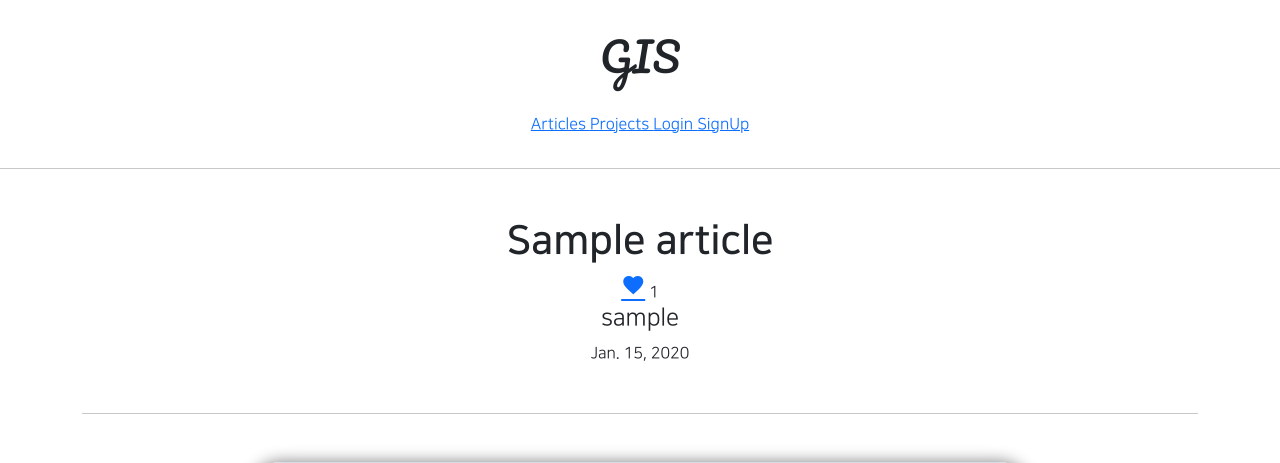
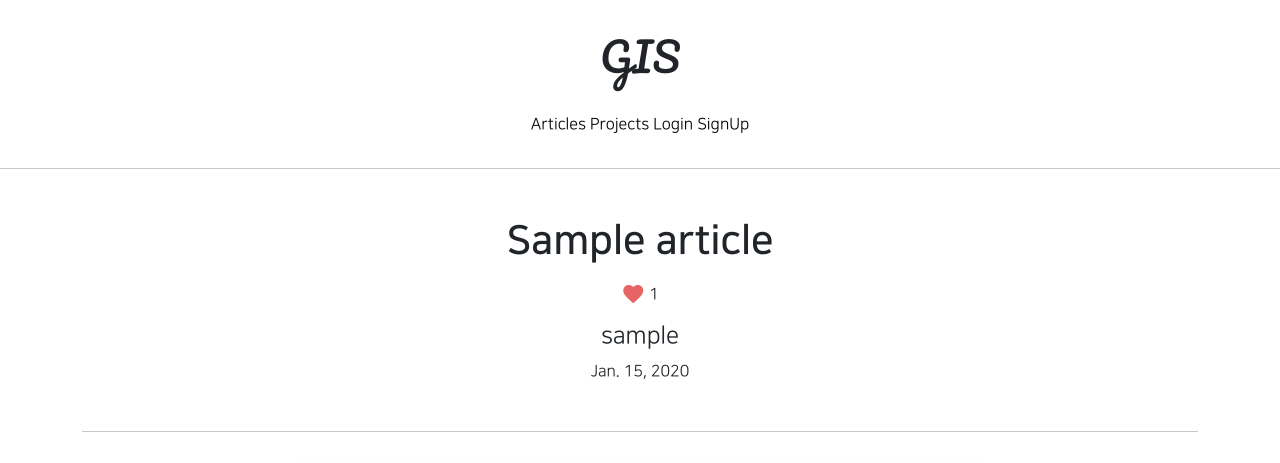
Before and after one commit to Jeongp4939/JH, a Django app: page /articles/detail/1 in a window 1280 px wide. Shown: the top 463 px of the page. Run offline with Django 3.2, Linux system fonts and the light colour scheme; tables that the repository leaves empty hold one stand-in row (values such as "Sample post"); grey boxes marked "Sample" are stand-in pictures; parts of the project's set-up code (start-up, migrations or seed data) failed here and were passed over; some libraries are stand-ins or nearby versions.

Commit message:
08/25 commit 1

```diff
--- a/articleapp/templates/articleapp/detail.html
+++ b/articleapp/templates/articleapp/detail.html
@@ -8,12 +8,15 @@
         <div class="my-5">
             {#      제목/ 글쓴이/ 날짜      #}
             <h1 class="NNS_B">{{ target_article.title }}</h1>
-            <div>
+            <div class="my-3">
                 <a href="{% url 'likeapp:article_like' article_pk=target_article.pk %}"
-                   class="material-icons">
+                   class="material-icons"
+                   style="vertical-align: middle; color:#e76464">
                     favorite
                 </a>
-                {{ target_article.like }}
+                <span style="vertical-align: middle;">
+                    {{ target_article.like }}
+                </span>
             </div>
             <h4>{{ target_article.writer.profile.nickname }}</h4>
             <p>{{ target_article.created_at }}</p>
--- a/static/base.css
+++ b/static/base.css
@@ -72,3 +72,12 @@
         font-size: 13px;
     }
 }
+
+a {
+    text-decoration: none;
+    color: black;
+}
+
+a:hover {
+    color: black;
+}
```
